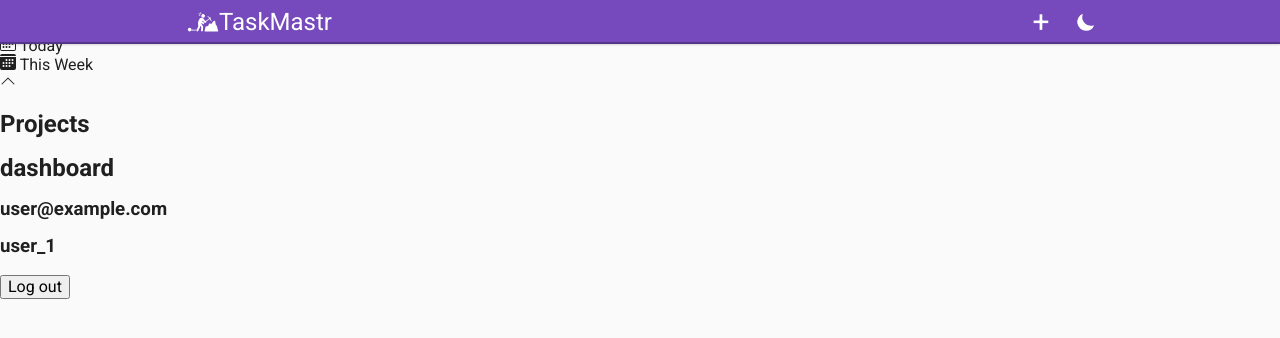
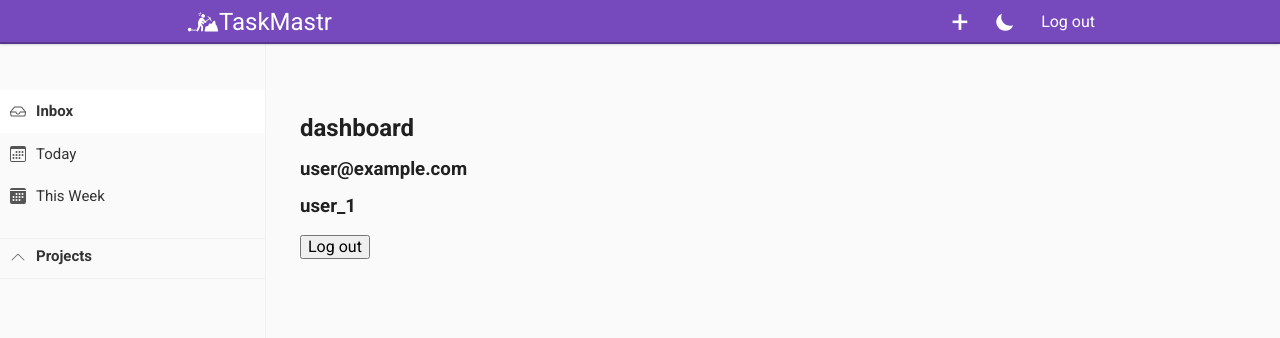
Before and after one commit to murdisto/taskmastr, a React (Create React App) app: page / in a window 1280 px wide. Shown: the top 338 px of the page. Built offline with nearby package versions, Linux system fonts and the light colour scheme; no server answers; the database is empty; sample sign-in values are in the browser's storage.

Commit message:
Sidebar styles and move logout button.

```diff
--- a/src/App.scss
+++ b/src/App.scss
@@ -32,9 +32,8 @@ rgba(0, 0, 0, 0.1) 0px 4px 11px;
 $generic-border: 1px solid #f1f1f1;
 $generic-bg: #764abc;
 
-//
-// -----------------------------Mixins
-//
+
+// Mixins -----------------------------
 
 @mixin va($va-align: center) {
   display: -webkit-box;
@@ -175,6 +174,9 @@ header {
     }
 
     div {
+      display: flex;
+      align-items: center;
+
       &.logo {
         @include va('left');
         height: 2em;
@@ -192,6 +194,7 @@ header {
       &.settings {
         grid-area: 1 / 2;
         text-align: right;
+        justify-content: end;
 
         ul {
           float: right;
@@ -242,6 +245,207 @@ header {
           }
         }
       }
+
+      &.settings__logout {
+        button {
+          @include transparent-button();
+          white-space: nowrap;
+          margin-left: 15px;
+          color: white;
+          cursor: pointer;
+          display: -webkit-box;
+          display: -ms-flexbox;
+          display: flex;
+          flex-direction: column;
+          align-self: center;
+
+        }
+      }
     }
   }
 }
+
+// Sidebar ------------------------------
+
+.sidebar {
+  @include no-select();
+  width: 266px;
+  height: calc(100vh);
+  padding-top: 74px;
+  position: fixed;
+  overflow-x: hidden;
+  overflow-y: hidden;
+  border-right: $generic-border;
+  background-color: #fafafa;
+
+  @include mq('900px') {
+    display: none;
+  }
+
+  li {
+    &:hover .sidebar__project-delete {
+      display: -webkit-box;
+      display: -ms-flexbox;
+      display: flex;
+    }
+  }
+
+  &__project {
+    @include va('left');
+    padding-left: 5px;
+    transition: padding-left .25s;
+    cursor: pointer;
+
+    div:nth-child(1) {
+      padding: 5px 0;
+      padding-left: 10px;
+      padding-right: 15px;
+      width: 100%;
+      display: -webkit-box;
+      display: -ms-flexbox;
+      display: flex;
+      -webkit-box-align: center;
+      -ms-flex-align: center;
+      align-items: center;
+    }
+
+    &-delete {
+      margin-left: auto;
+      padding-right: 0.3rem;
+      display: none;
+
+      svg {
+        color: #cacaca;
+      }
+    }
+
+    &.active,
+    &:hover {
+      font-weight: bold;
+      background-color: white;
+      padding-left: 40px;
+    }
+
+    &:nth-child(1) {
+      .sidebar__dot {
+        color: #6accbc;
+      }
+    }
+
+    &:nth-child(2) {
+      .sidebar__dot {
+        color: #fad003;
+      }
+    }
+
+    &:nth-child(3) {
+      .sidebar__dot {
+        color: #ff8d85;
+      }
+    }
+
+    &:nth-child(4) {
+      .sidebar__dot {
+        color: #ff9932;
+      }
+    }
+
+    &:nth-child(5) {
+      .sidebar__dot {
+        color: #af38eb;
+      }
+    }
+  }
+
+  &__projects {
+    padding-left: 0px;
+  }
+
+  &__dot {
+    margin-right: 10px;
+    font-size: 30px;
+  }
+
+  &__middle {
+    padding-top: 10px;
+    padding-bottom: 10px;
+    margin-top: 20px;
+    margin-bottom: 20px;
+    display: -webkit-box;
+    display: -ms-flexbox;
+    display: flex;
+    border-top: $generic-border;
+    border-bottom: $generic-border;
+    padding-left: 10px;
+    cursor: pointer;
+
+    span {
+      color: #0000008a;
+      margin-right: 10px;
+
+      svg.hidden-projects {
+        -webkit-transform: rotate(-90deg);
+        transform: rotate(-90deg);
+      }
+    }
+
+    h2 {
+      margin: 0;
+      color: #333;
+      font-size: 15px;
+      font-weight: bold;
+    }
+  }
+
+  &__list {
+    li {
+      list-style-type: none;
+      color: #333;
+      display: -webkit-box;
+      display: -ms-flexbox;
+      display: flex;
+      cursor: pointer;
+      line-height: 1.50;
+      font-size: 15px;
+      padding-left: 0;
+      padding-right: 0;
+
+      &.active,
+      &:hover {
+        font-weight: bold;
+        background-color: white;
+      }
+    }
+
+    div:nth-child(1) {
+      display: -webkit-box;
+      display: -ms-flexbox;
+      display: flex;
+      padding: 10px 0 10px 10px;
+      width: 100%;
+    }
+
+    span:first-of-type {
+      margin-right: 10px;
+      display: -webkit-box;
+      display: -ms-flexbox;
+      display: flex;
+      -webkit-box-align: center;
+      -ms-flex-align: center;
+      align-items: center;
+    }
+
+    svg {
+      width: 1rem;
+      height: 1rem;
+      fill: #555;
+    }
+
+
+  }
+}
+
+.temp {
+  margin-top: 100px;
+  margin-left: 300px;
+}
--- a/src/components/Dashboard.js
+++ b/src/components/Dashboard.js
@@ -15,12 +15,14 @@ export const Dashboard = () => {
 				<main>
 					<Header />
 					<Content />
+					<div className='temp'>
 						<h2>dashboard</h2>
 						<h3> {currentUser.email} </h3>
 						<h3> {currentUser.uid} </h3>
 						<button onClick={() => firebase.auth().signOut()} type='button'>
 							Log out
 						</button>
+					</div>
 				</main>
 			</ProjectsProvider>
 		</SelectedProjectProvider>
--- a/src/components/layout/Header.js
+++ b/src/components/layout/Header.js
@@ -1,6 +1,7 @@
 import React from 'react';
 import { BsMoon } from 'react-icons/bs';
 import Taskmastr from '../../images/taskmastr';
+import { firebase } from '../../firebase';
 
 export const Header = () => {
 	return (
@@ -27,6 +28,11 @@ export const Header = () => {
 							</button>
 						</li>
 					</ul>
+					<div className='settings__logout'>
+						<button onClick={() => firebase.auth().signOut()} type='button'>
+							Log out
+						</button>
+					</div>
 				</div>
 			</nav>
 		</header>
```
Lines whose indentation alone changed are shown as unchanged.
